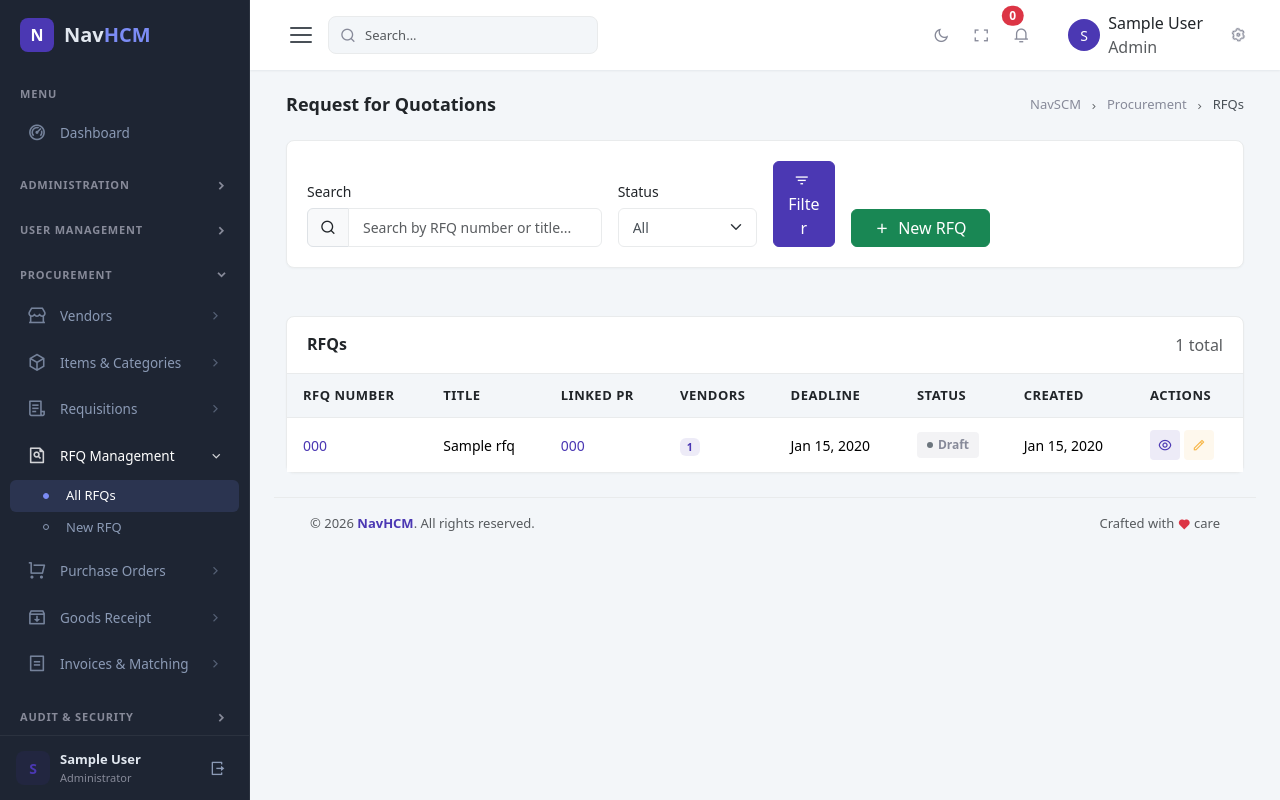
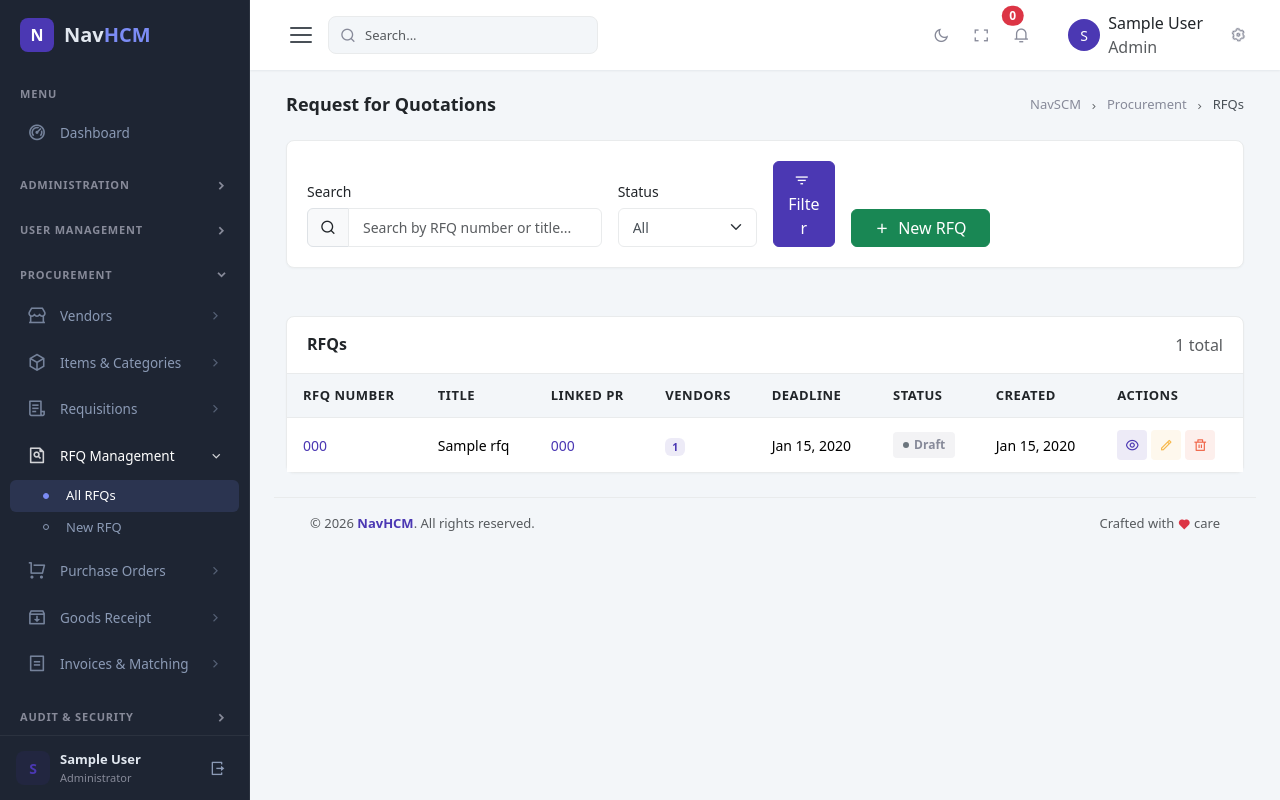
Before and after one commit to Navaid-KloneIT/NavSCM, a Django app: page /procurement/rfqs/ in a window 1280 px wide. Run offline with Django 4.2, Linux system fonts and the light colour scheme; a user stored in the database is signed in; tables that the repository leaves empty hold one stand-in row (values such as "Sample post"); some libraries are stand-ins or nearby versions.

Commit message:
Add delete button to RFQ list for draft/cancelled

```diff
--- a/templates/procurement/rfq_list.html
+++ b/templates/procurement/rfq_list.html
@@ -105,6 +105,12 @@
                                         {% if rfq.status == 'draft' %}
                                         <a href="{% url 'procurement:rfq_edit' rfq.pk %}" class="btn btn-sm btn-soft-warning" title="Edit"><i class="ri-pencil-line"></i></a>
                                         {% endif %}
+                                        {% if rfq.status == 'draft' or rfq.status == 'cancelled' %}
+                                        <form method="POST" action="{% url 'procurement:rfq_delete' rfq.pk %}" class="d-inline">
+                                            {% csrf_token %}
+                                            <button type="submit" class="btn btn-sm btn-soft-danger" title="Delete" onclick="return confirm('Are you sure you want to delete this RFQ?')"><i class="ri-delete-bin-line"></i></button>
+                                        </form>
+                                        {% endif %}
                                     </div>
                                 </td>
                             </tr>
```
